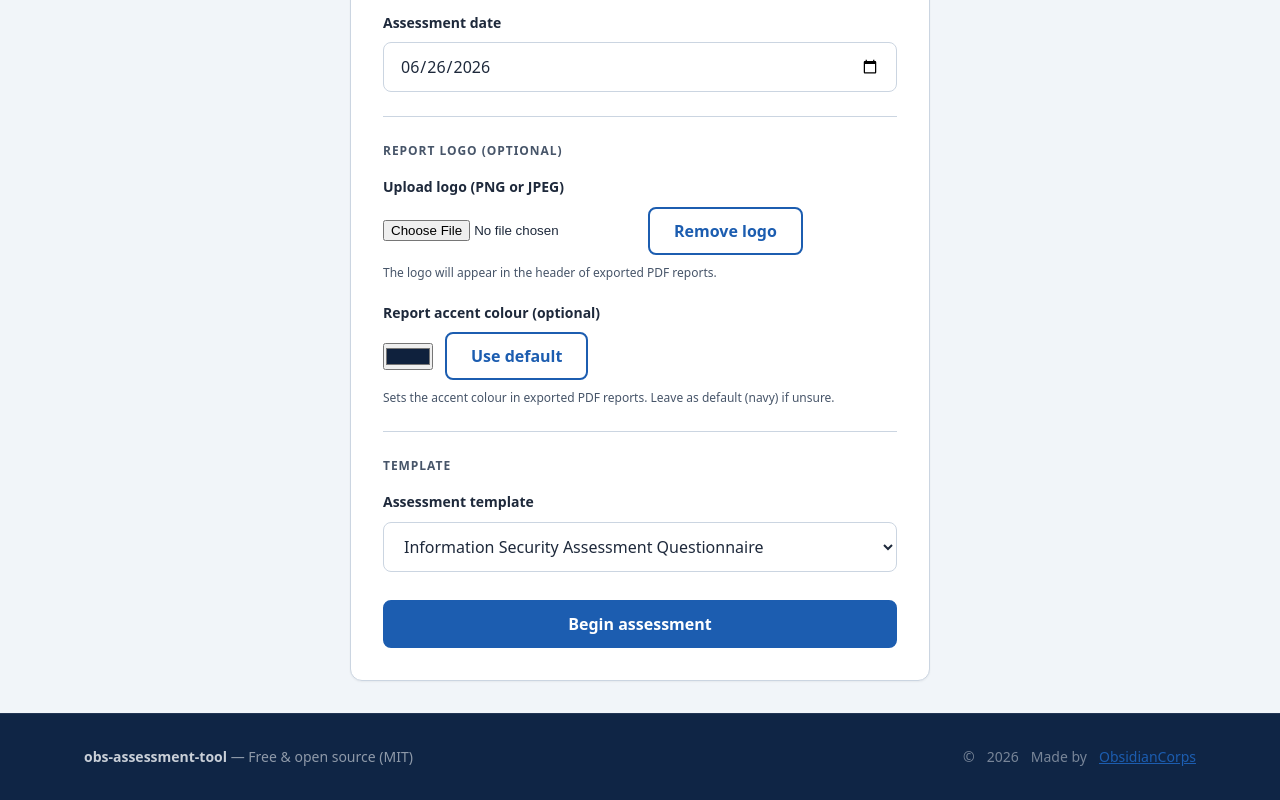
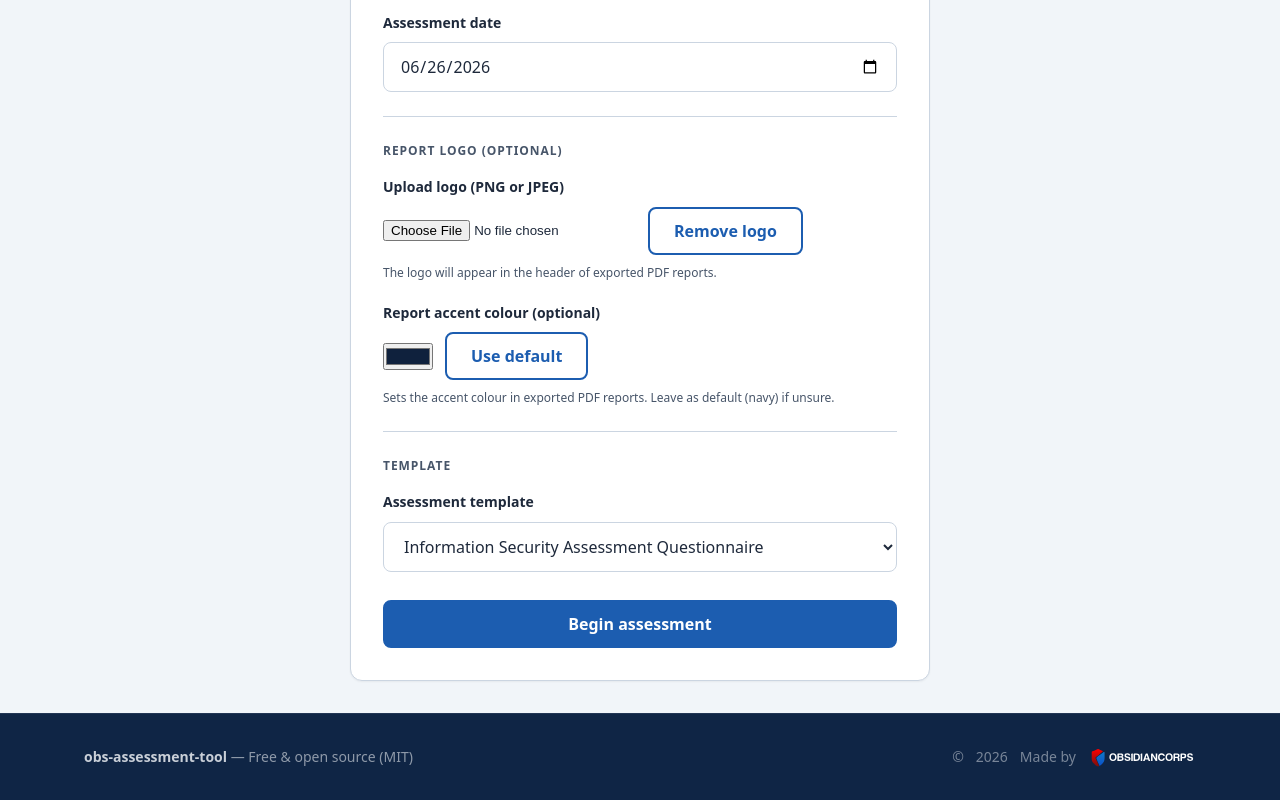
Before and after one commit to ObsidianCorps/obs-assessment-tool, a website with bundled scripts: page app.html in a window 1280 px wide. Shown: the part 601-1401 px from the top of the page. Built offline with nearby package versions, Linux system fonts and the light colour scheme.

Commit message:
feat: show ObsidianCorps logo in 'Made by' footer credit (vendored white SVG, links to obsidiancorps.com)

```diff
--- a/app.html
+++ b/app.html
@@ -459,7 +459,12 @@
           <span id="footer-year"></span>
           Made by
           <a href="https://obsidiancorps.com"
-             target="_blank" rel="noopener noreferrer">ObsidianCorps</a>
+             target="_blank" rel="noopener noreferrer"
+             aria-label="ObsidianCorps — obsidiancorps.com">
+            <img src="assets/img/obsidiancorps-logo-white.svg"
+                 alt="ObsidianCorps"
+                 style="height:18px;width:auto;vertical-align:middle;display:inline-block;" />
+          </a>
         </p>
       </div>
     </div>
```
Also changed, not shown: index.html (+6 -1 lines), assets/img/obsidiancorps-logo-white.svg (added), assets/img/obsidiancorps-logo.svg (added).
